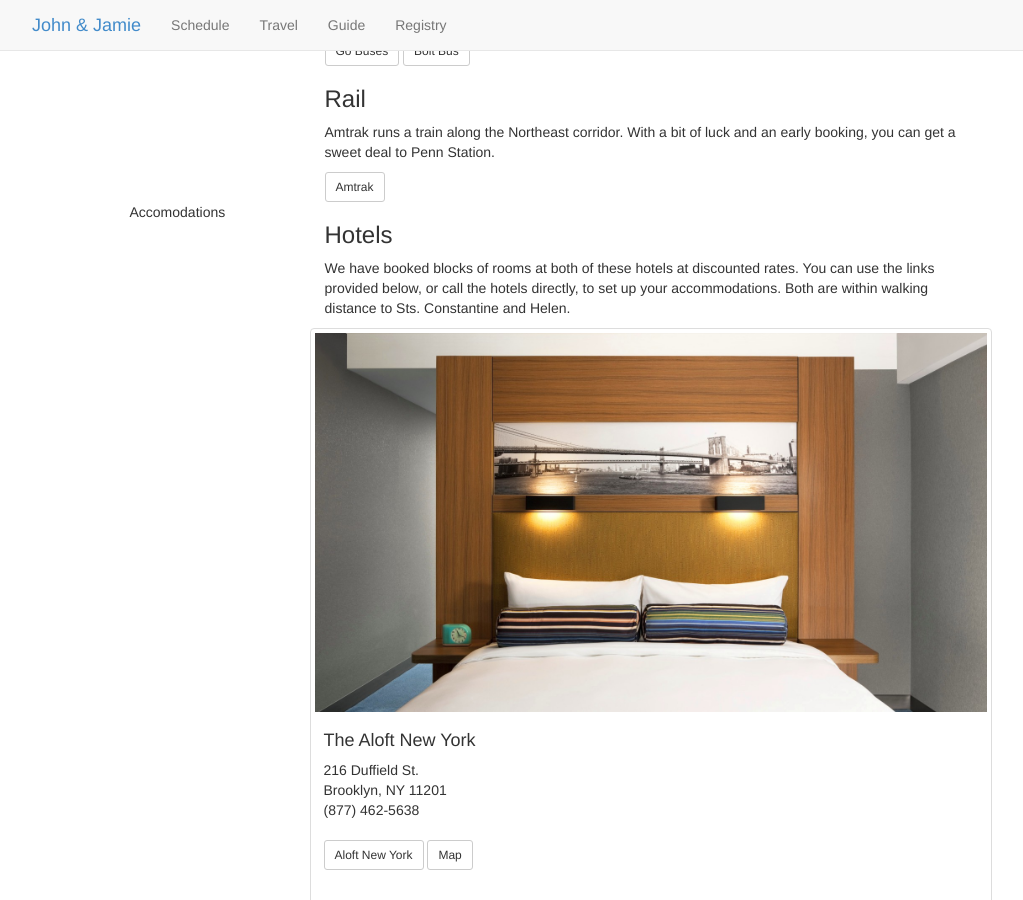
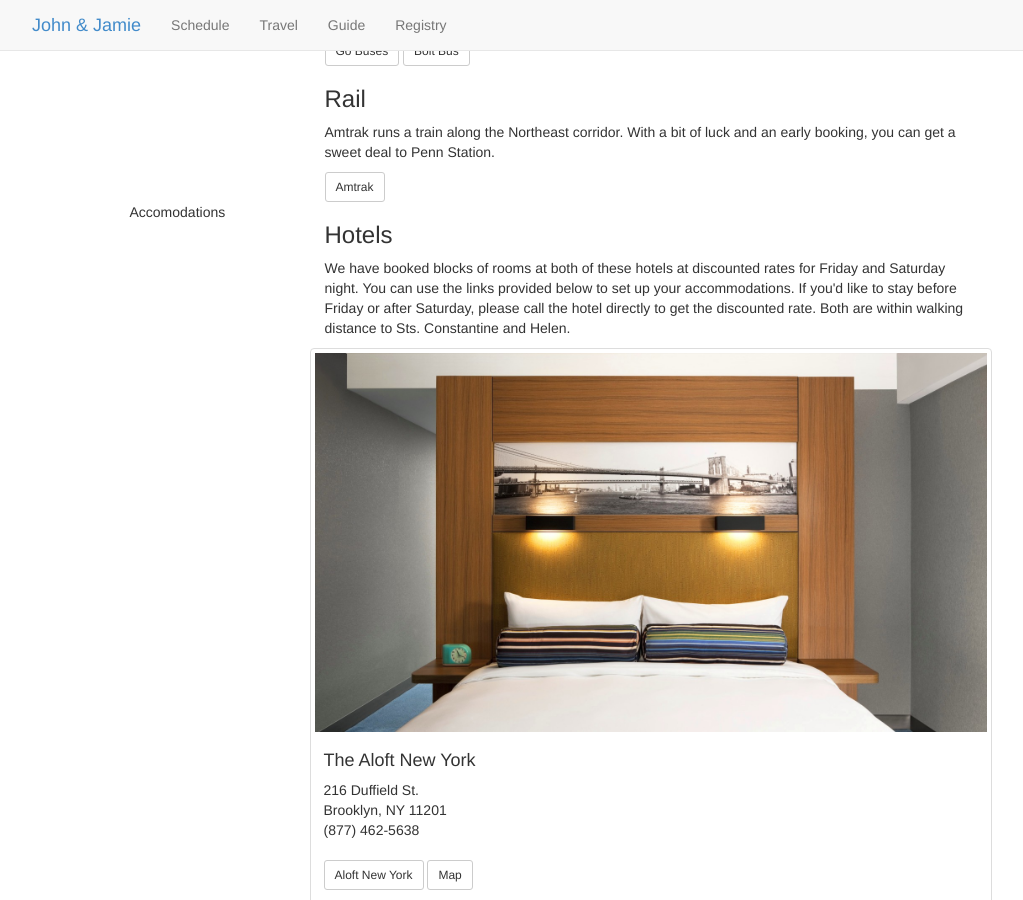
Before and after one commit to jpfinley/weddingSite, a Jekyll site: the page built from site/travel.html, in a window 1280 px wide and 900 px high, scrolled down 635 px. Shown: the whole window, without its empty margins (38-1061 px from the left). Built offline with Jekyll 4.4.1, drawn with Linux system fonts in a browser that asks for light colours; nearby versions of some CDN libraries; Markdown is read by kramdown in place of the engine named in the settings.

Commit message:
Add bit to explain hotel rates

```diff
--- a/site/travel.html
+++ b/site/travel.html
@@ -40,7 +40,7 @@ title: The Wedding of John and Jamie
         </div>
         <div class="col-md-7">
           <h3>Hotels</h3>
-          <p>We have booked blocks of rooms at both of these hotels at discounted rates. You can use the links provided below, or call the hotels directly, to set up your accommodations. Both are within walking distance to Sts. Constantine and Helen.</p>
+          <p>We have booked blocks of rooms at both of these hotels at discounted rates for Friday and Saturday night. You can use the links provided below to set up your accommodations. If you'd like to stay before Friday or after Saturday, please call the hotel directly to get the discounted rate. Both are within walking distance to Sts. Constantine and Helen.</p>
           <div class="row">
             <div class="thumbnail">
               <img src="assets/images/aloft.jpg" alt="The Aloft New York">
```
